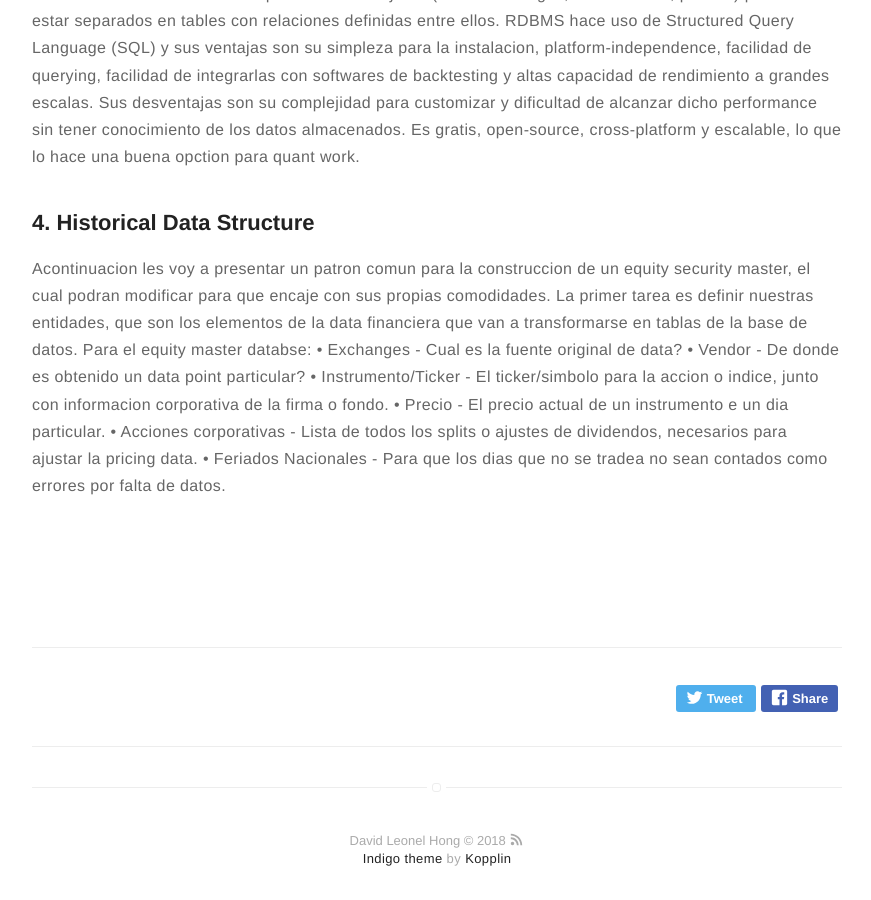
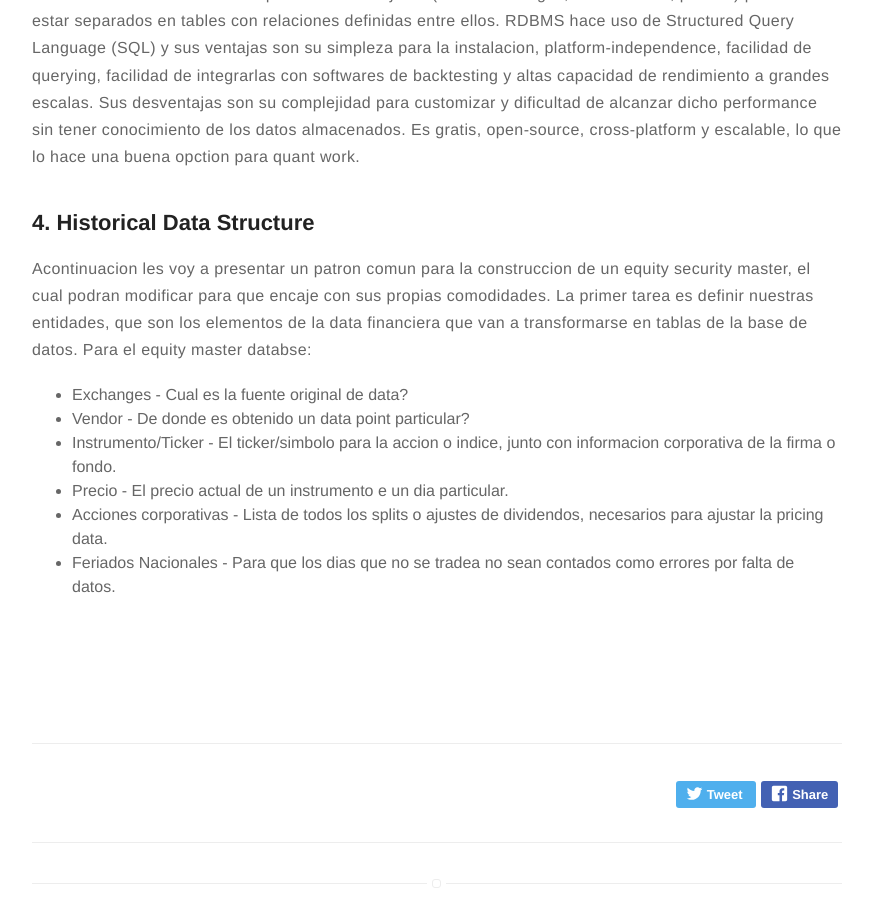
Before and after one commit to davidleonelhong/davidleonelhong.github.io, a Jekyll site: the page built from _posts/2017-11-30-Analisis-Tecnico.md, in a window 1280 px wide and 900 px high, scrolled down 1368 px. Shown: the whole window, without its empty margins (203-1074 px from the left). Built offline with Jekyll 4.4.1, drawn with Linux system fonts in a browser that asks for light colours; a script that is not in the unit is left out.

```diff
--- a/_posts/2017-11-30-Analisis-Tecnico.md
+++ b/_posts/2017-11-30-Analisis-Tecnico.md
@@ -55,9 +55,9 @@ Sus desventajas son su complejidad para customizar y dificultad de alcanzar dich
 ## 4. Historical Data Structure
 
 Acontinuacion les voy a presentar un patron comun para la construccion de un equity security master, el cual podran modificar para que encaje con sus propias comodidades. La primer tarea es definir nuestras entidades, que son los elementos de la data financiera que van a transformarse en tablas de la base de datos. Para el equity master databse:
-• Exchanges - Cual es la fuente original de data?
-• Vendor - De donde es obtenido un data point particular?
-• Instrumento/Ticker - El ticker/simbolo para la accion o indice, junto con informacion corporativa de la firma o fondo.
-• Precio - El precio actual de un instrumento e un dia particular.
-• Acciones corporativas - Lista de todos los splits o ajustes de dividendos, necesarios para ajustar la pricing data.
-• Feriados Nacionales - Para que los dias que no se tradea no sean contados como errores por falta de datos.
+* Exchanges - Cual es la fuente original de data?
+* Vendor - De donde es obtenido un data point particular?
+* Instrumento/Ticker - El ticker/simbolo para la accion o indice, junto con informacion corporativa de la firma o fondo.
+* Precio - El precio actual de un instrumento e un dia particular.
+* Acciones corporativas - Lista de todos los splits o ajustes de dividendos, necesarios para ajustar la pricing data.
+* Feriados Nacionales - Para que los dias que no se tradea no sean contados como errores por falta de datos.
```
